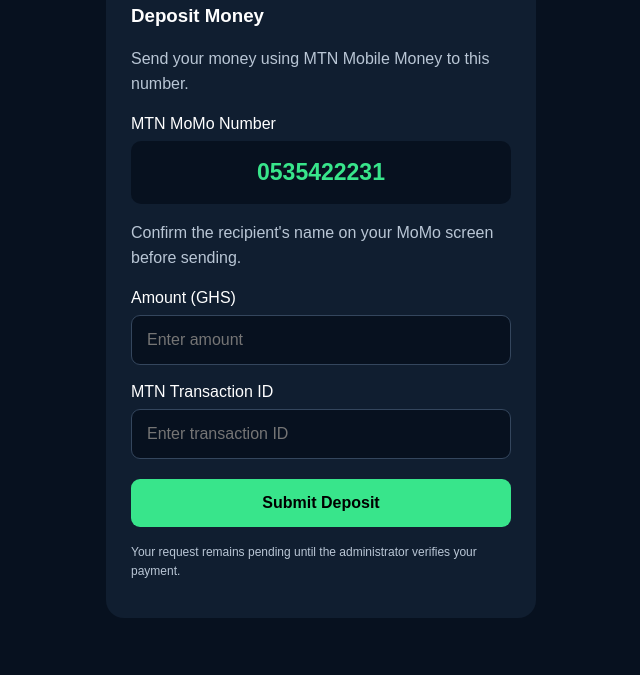
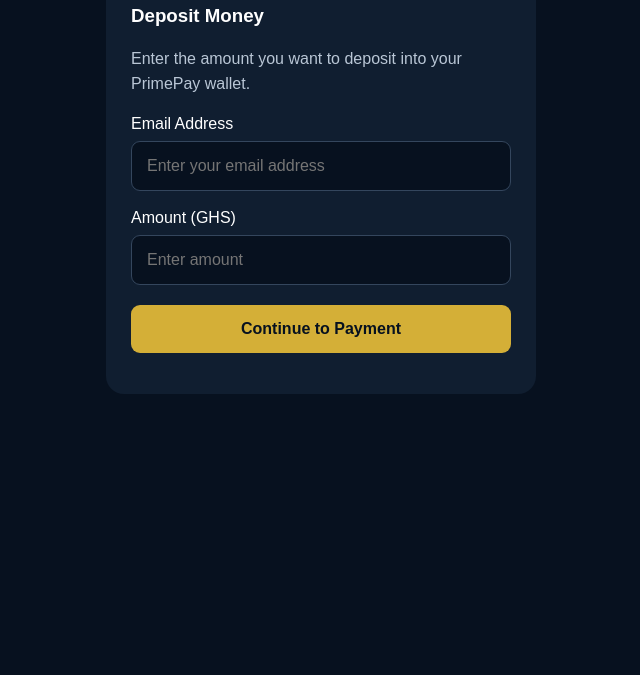
Before and after one commit to Malikfatao/PrimePay, a plain HTML site: page deposit.htm in a window 1280 px wide. Shown: the part 145-820 px from the top of the page, without its empty margins (319-959 px from the left). Drawn offline with nearby package versions, Linux system fonts and the light colour scheme.

Commit message:
Add Paystack test payment to deposit page

```diff
--- a/deposit.htm
+++ b/deposit.htm
@@ -1,104 +1,91 @@
-
 <!DOCTYPE html>
 <html lang="en">
 <head>
 <meta charset="UTF-8">
 <meta name="viewport" content="width=device-width, initial-scale=1">
 <title>PrimePay - Deposit</title>
-<script src="https://cdn.jsdelivr.net/npm/@supabase/supabase-js@2"></script>
+<script src="https://js.paystack.co/v2/inline.js"></script>
 <style>
 *{box-sizing:border-box}
 body{margin:0;background:#07111f;color:white;font-family:Arial;padding:22px}
 .container{max-width:430px;margin:35px auto;background:#101e30;padding:25px;border-radius:18px}
-h2{color:#38e58b}
+h2{color:#d4af37}
 p{color:#b9c6d5;line-height:1.6}
 label{display:block;margin:18px 0 8px}
 input{width:100%;padding:15px;border:1px solid #34465d;border-radius:9px;background:#07111f;color:white;font-size:16px}
-.number{background:#07111f;padding:18px;border-radius:10px;text-align:center;font-size:23px;font-weight:bold;color:#38e58b}
-button{width:100%;padding:15px;background:#38e58b;border:0;border-radius:9px;font-weight:bold;font-size:16px;margin-top:20px}
+button{width:100%;padding:15px;background:#d4af37;color:#07111f;border:0;border-radius:9px;font-weight:bold;font-size:16px;margin-top:20px}
 button:disabled{opacity:.5}
-.note{font-size:12px}
-#message{overflow-wrap:anywhere}
+#message{overflow-wrap:anywhere;margin-top:15px}
 </style>
 </head>
 <body>
 <div class="container">
 <h2>PrimePay</h2>
 <h3>Deposit Money</h3>
-<p>Send your money using MTN Mobile Money to this number.</p>
+<p>Enter the amount you want to deposit into your PrimePay wallet.</p>
 
-<label>MTN MoMo Number</label>
-<div class="number">0535422231</div>
-
-<p>Confirm the recipient's name on your MoMo screen before sending.</p>
+<label>Email Address</label>
+<input id="email" type="email" placeholder="Enter your email address">
 
 <label>Amount (GHS)</label>
 <input id="amount" type="number" min="1" step="0.01" placeholder="Enter amount">
 
-<label>MTN Transaction ID</label>
-<input id="reference" type="text" placeholder="Enter transaction ID">
+<button id="payBtn" onclick="payWithPaystack()">Continue to Payment</button>
 
-<button id="submitBtn" onclick="submitDeposit()">Submit Deposit</button>
 <p id="message"></p>
-<p class="note">Your request remains pending until the administrator verifies your payment.</p>
 </div>
 
 <script>
-const SUPABASE_URL = "https://dvwcgdlbovmekrnkkqbf.supabase.co";
-const SUPABASE_KEY = "sb_publishable_CoX-AT53uO_TS1JFSc0YOA_JSIFhV3Y";
+const PAYSTACK_PUBLIC_KEY="pk_test_1f7f682b967be25e4f5503dc8bb585c9ff91667e";
 
-const supabaseClient = window.supabase.createClient(
-  SUPABASE_URL,
-  SUPABASE_KEY
-);
+function payWithPaystack(){
+const email=document.getElementById("email").value.trim();
+const amountGHS=Number(document.getElementById("amount").value);
+const button=document.getElementById("payBtn");
+const message=document.getElementById("message");
 
-async function submitDeposit(){
-  const button = document.getElementById("submitBtn");
-  const message = document.getElementById("message");
-  const amount = Number(document.getElementById("amount").value);
-  const reference = document.getElementById("reference").value.trim();
+message.textContent="";
 
-  message.textContent = "";
+if(!email || !email.includes("@")){
+message.textContent="Please enter a valid email address.";
+return;
+}
 
-  if(!Number.isFinite(amount) || amount <= 0 || !reference){
-    message.textContent = "Enter a valid amount and transaction ID.";
-    return;
-  }
+if(!Number.isFinite(amountGHS) || amountGHS<=0){
+message.textContent="Please enter a valid amount.";
+return;
+}
 
-  button.disabled = true;
-  button.textContent = "Submitting...";
+button.disabled=true;
+button.textContent="Opening secure payment...";
 
-  try {
-    const {data: userData, error: userError} =
-      await supabaseClient.auth.getUser();
+const popup=new PaystackPop();
 
-    if(userError || !userData.user){
-      message.textContent = "Please log in to your PrimePay account first.";
-      return;
-    }
+popup.newTransaction({
+key:PAYSTACK_PUBLIC_KEY,
+email:email,
+amount:Math.round(amountGHS*100),
+currency:"GHS",
+channels:["mobile_money","card"],
 
-    const {error} = await supabaseClient
-      .from("deposit_requests")
-      .insert({
-        user_id: userData.user.id,
-        amount: amount,
-        transaction_reference: reference
-      });
+onSuccess:(transaction)=>{
+message.textContent="Payment successful! Reference: "+transaction.reference;
+button.disabled=false;
+button.textContent="Continue to Payment";
+},
 
-    if(error) throw error;
+onCancel:()=>{
+message.textContent="Payment was cancelled.";
+button.disabled=false;
+button.textContent="Continue to Payment";
+},
 
-    message.textContent =
-      "Deposit request submitted. Your payment is awaiting verification.";
-
-    document.getElementById("amount").value = "";
-    document.getElementById("reference").value = "";
-
-  } catch(error) {
-    message.textContent = "Submission failed: " + error.message;
-  } finally {
-    button.disabled = false;
-    button.textContent = "Submit Deposit";
-  }
+onError:(error)=>{
+message.textContent="Payment error: "+error.message;
+button.disabled=false;
+button.textContent="Continue to Payment";
+}
+});
 }
 </script>
 </body>
```
